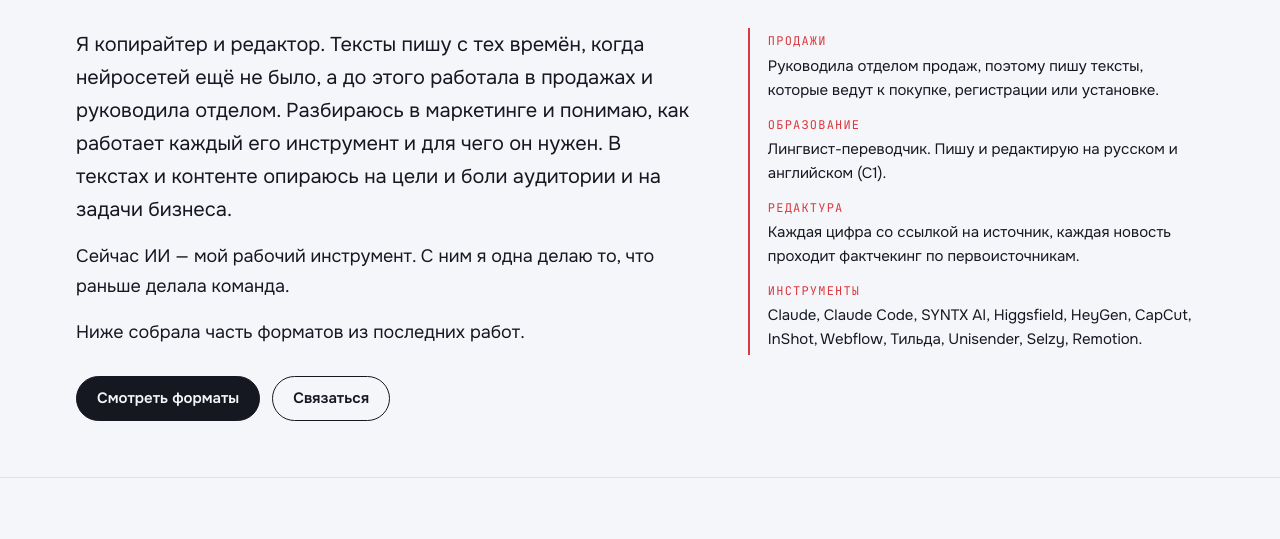
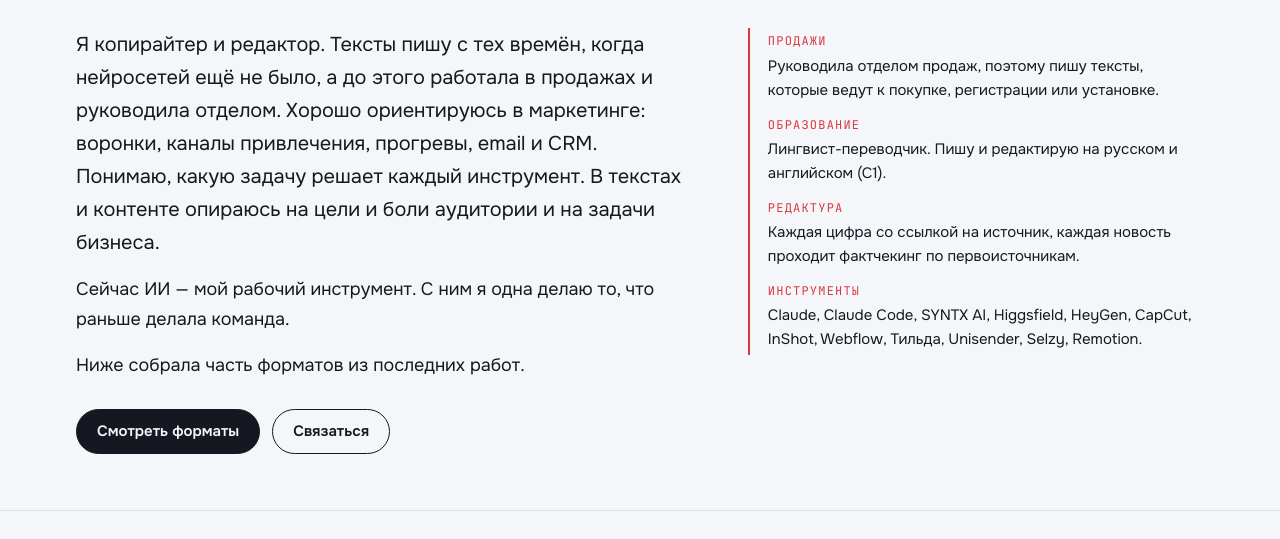
Before and after one commit to vgribenkotarget-sketch/vgribenkotarget-sketch.github.io, a plain HTML site: page index.html in a window 1280 px wide. Shown: the part 239-778 px from the top of the page. Drawn offline with Linux system fonts and the light colour scheme; a web font is replaced by a local one.

Commit message:
Формулировка про маркетинг
Co-Authored-By: Claude Opus 5.5 <noreply@anthropic.com>
Claude-Session: https://claude.ai/code/session_01CXSoUpbRBg51fwzUDgs9VK

```diff
--- a/index.html
+++ b/index.html
@@ -273,7 +273,7 @@ dialog button{font:500 13px var(--f-body);color:#fff;background:rgb(255 255 255
     <div class="hero-grid">
       <div>
         <div class="intro">
-          <p>Я копирайтер и редактор. Тексты пишу с тех времён, когда нейросетей ещё не было, а до этого работала в продажах и руководила отделом. Разбираюсь в маркетинге и понимаю, как работает каждый его инструмент и для чего он нужен. В текстах и контенте опираюсь на цели и боли аудитории и на задачи бизнеса.</p>
+          <p>Я копирайтер и редактор. Тексты пишу с тех времён, когда нейросетей ещё не было, а до этого работала в продажах и руководила отделом. Хорошо ориентируюсь в маркетинге: воронки, каналы привлечения, прогревы, email и CRM. Понимаю, какую задачу решает каждый инструмент. В текстах и контенте опираюсь на цели и боли аудитории и на задачи бизнеса.</p>
           <p>Сейчас ИИ — мой рабочий инструмент. С ним я одна делаю то, что раньше делала команда.</p>
           <p>Ниже собрала часть форматов из последних работ.</p>
         </div>
```
